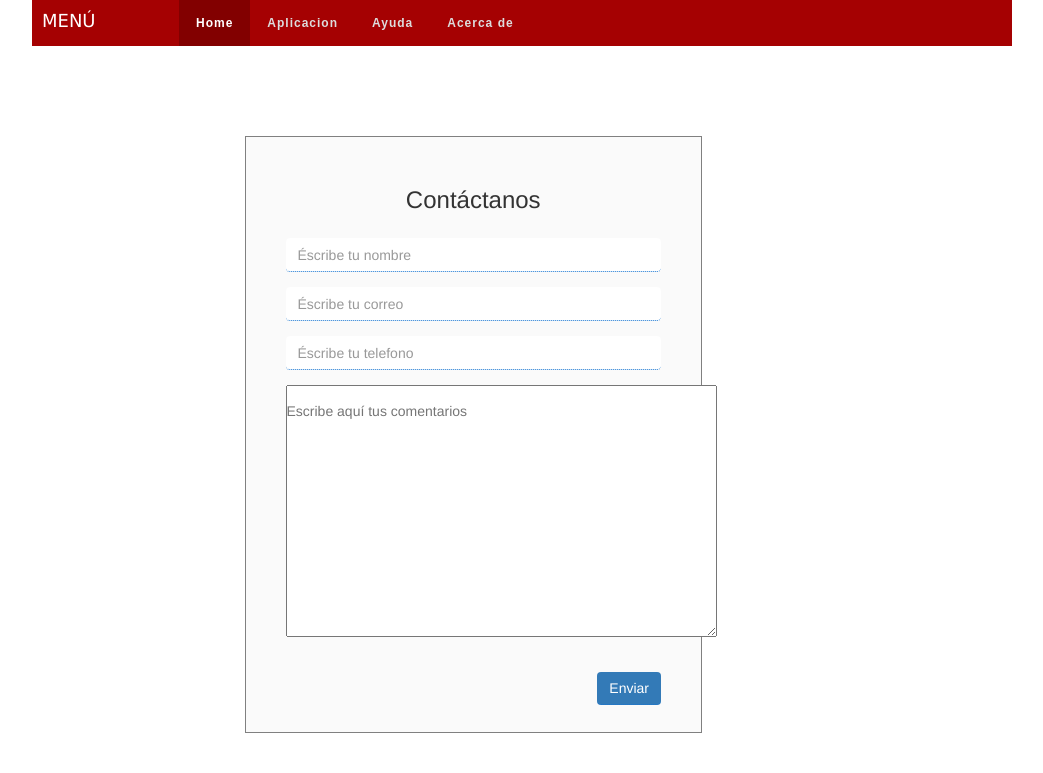
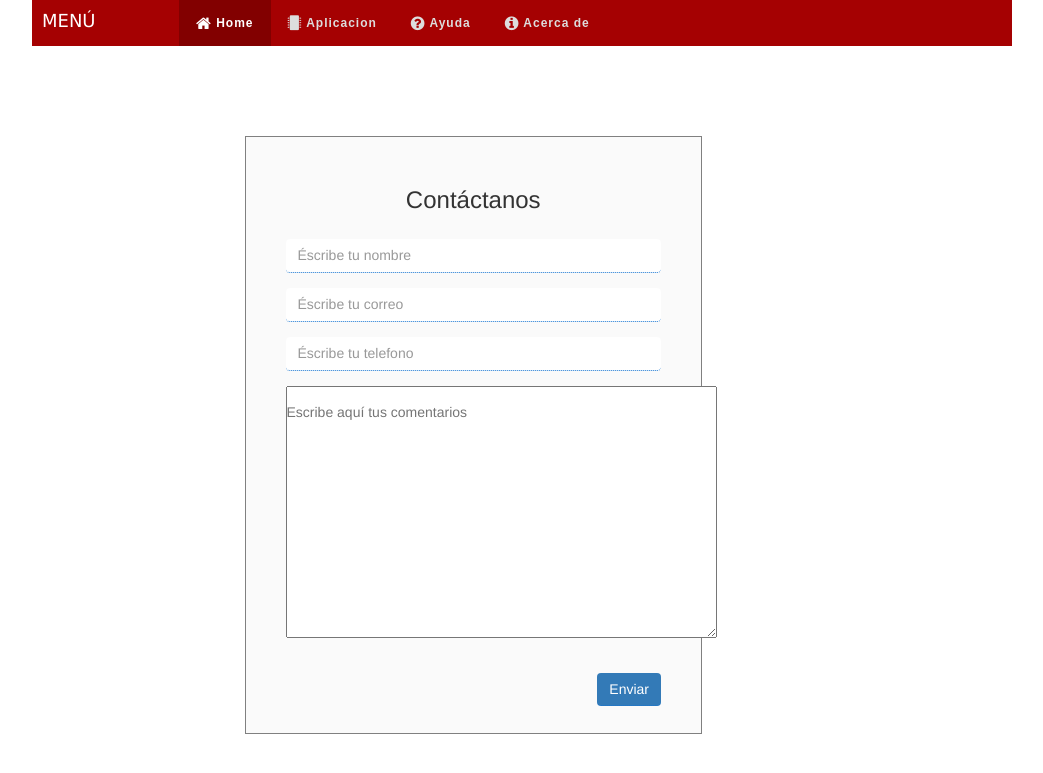
Before and after one commit to luffynando/Electrorama, a PHP site: page /ayuda.php in a window 1280 px wide. Shown: the top 773 px of the page, without its empty margins (118-1161 px from the left). Run offline with PHP 8.4, Linux system fonts and the light colour scheme.

Commit message:
Fix stylesheet font-awesome

```diff
--- a/acerca.php
+++ b/acerca.php
@@ -11,7 +11,7 @@
     <script src="js/generador.js"></script>
 
 
-
+    <link rel="stylesheet" href="css/font-awesome.min.css">
     <link rel="stylesheet" href="css/bootstrap.css">
     <link rel="stylesheet" href="css/bootstrap.min.css">
     <link rel="stylesheet" href="css/style_acerca.css">
--- a/aplicacion.php
+++ b/aplicacion.php
@@ -9,6 +9,7 @@
     <script src="js/jquery-3.2.1.min.js"></script>
     <script src="js/bootstrap.min.js"></script>
     <script src="js/generador.js"></script>
+    <link rel="stylesheet" href="css/font-awesome.min.css">
     <link rel="stylesheet" href="css/bootstrap.css">
     <link rel="stylesheet" href="css/bootstrap.min.css">
     <link rel="stylesheet" href="css/style_aplicacion.css">
--- a/ayuda.php
+++ b/ayuda.php
@@ -10,7 +10,7 @@
     <script src="js/bootstrap.min.js"></script>
     <script src="js/generador.js"></script>
 
-
+    <link rel="stylesheet" href="css/font-awesome.min.css">
 
     <link rel="stylesheet" href="css/bootstrap.css">
     <link rel="stylesheet" href="css/bootstrap.min.css">
--- a/gracias.php
+++ b/gracias.php
@@ -9,9 +9,7 @@
     <script src="js/jquery-3.2.1.min.js"></script>
     <script src="js/bootstrap.min.js"></script>
     <script src="js/generador.js"></script>
-
-
-
+    <link rel="stylesheet" href="css/font-awesome.min.css">
     <link rel="stylesheet" href="css/bootstrap.css">
     <link rel="stylesheet" href="css/bootstrap.min.css">
     <link rel="stylesheet" href="css/style_inicio.css">
```
Also changed, not shown: 1 other file.
